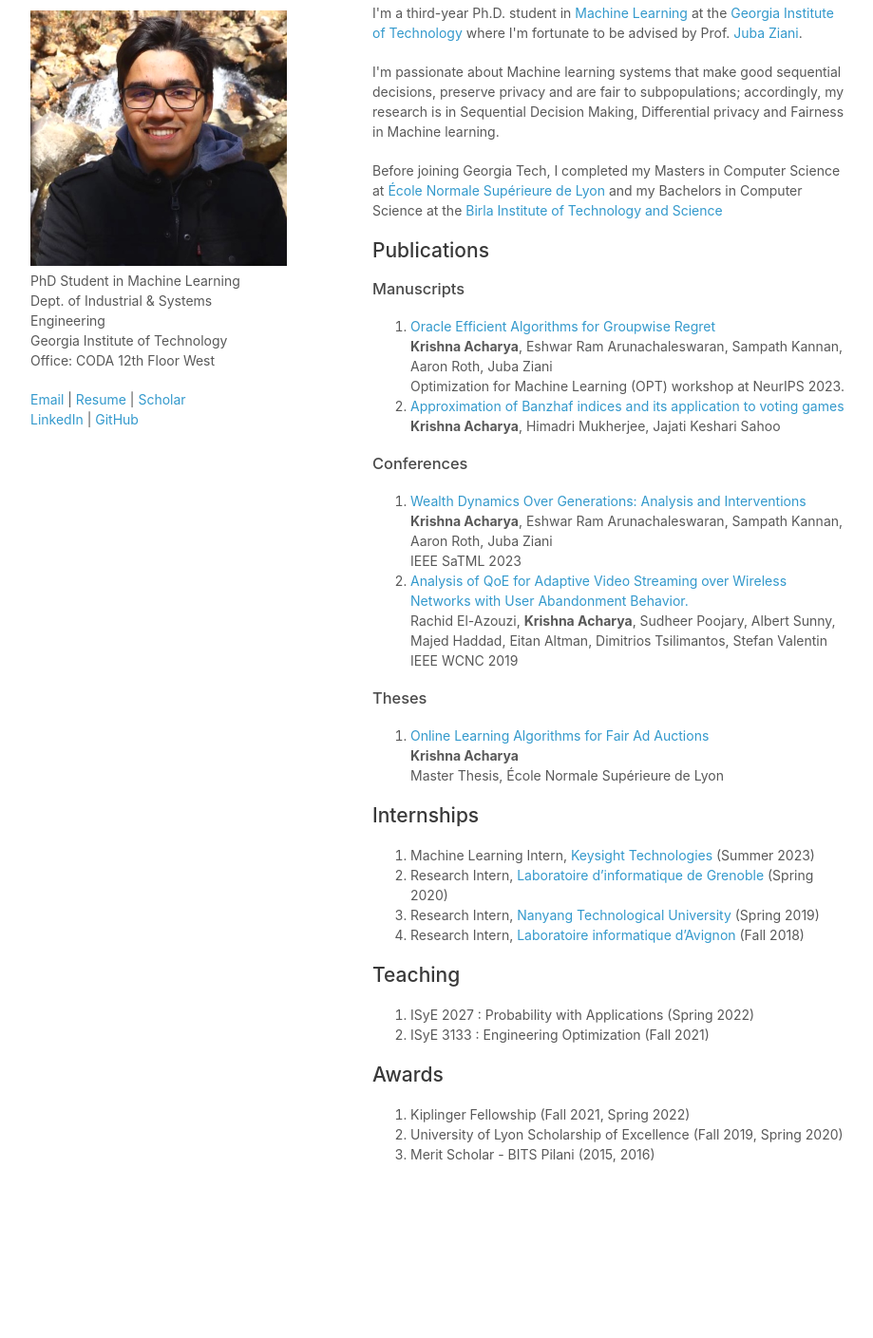
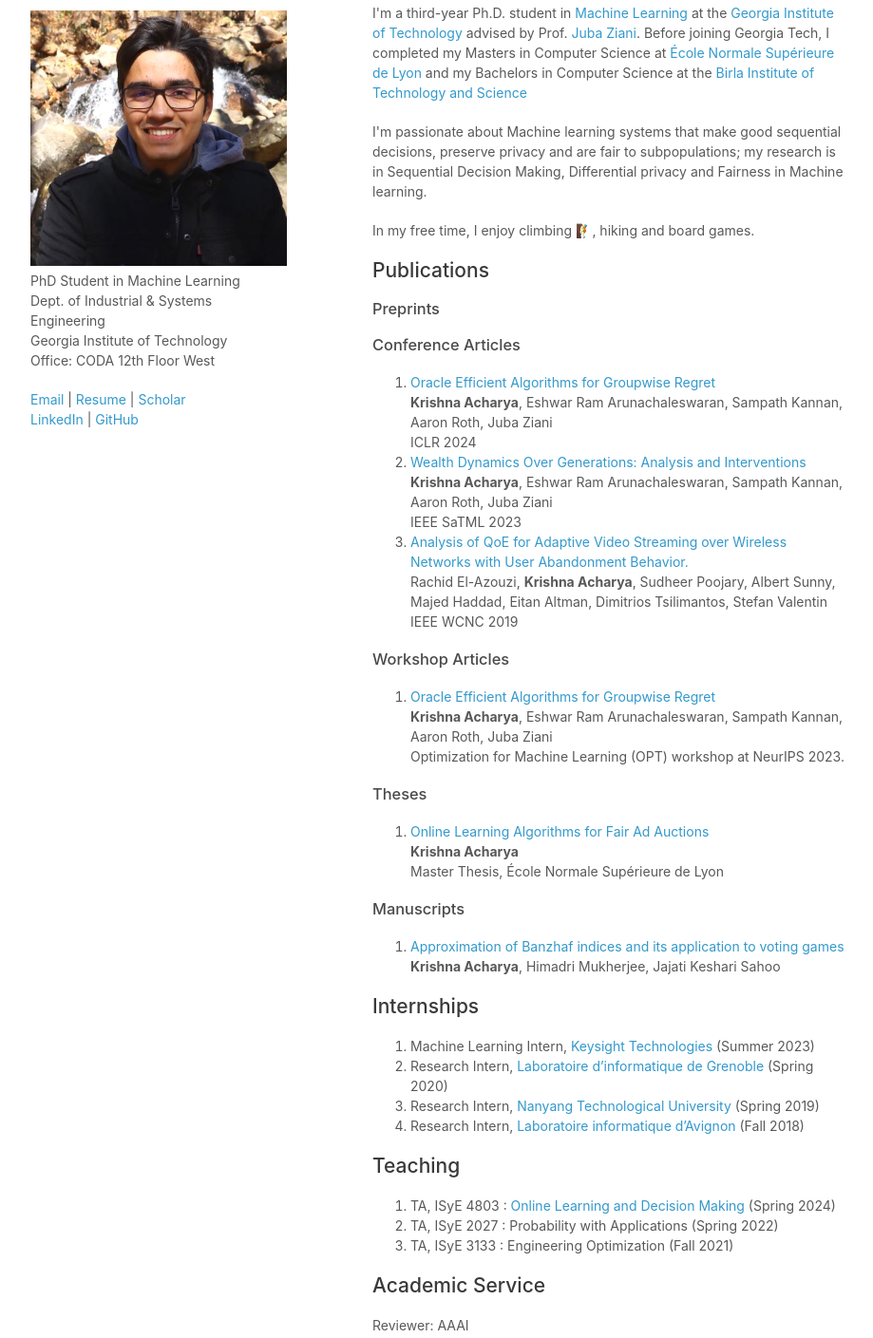
Before and after one commit to krishnacharya/krishnacharya.github.io, a plain HTML site: page index.html in a window 1280 px wide. Shown: the part 98-1507 px from the top of the page at 95% size, without its empty margins (178-1097 px from the left). Before the commit the page ends 1394 px from the top, so only its background shows below. Drawn offline with Linux system fonts and the light colour scheme.

Commit message:
update Jan 17

```diff
--- a/index.html
+++ b/index.html
@@ -20,17 +20,19 @@
       <section>
         <h2>About Me</h2>
         <p>I'm a third-year Ph.D. student in <a href="https://ml.gatech.edu"> Machine Learning </a> at the <a href="https://www.gatech.edu">
-          Georgia Institute of Technology</a> where I'm fortunate to be advised by Prof. <a href="http://www.juba-ziani.com">Juba Ziani</a>. </p>
-
+          Georgia Institute of Technology</a> advised by Prof. <a href="http://www.juba-ziani.com">Juba Ziani</a>. Before joining Georgia Tech, I completed my Masters in Computer Science at <a href="http://www.ens-lyon.fr"> École Normale Supérieure de Lyon </a>
+          and my Bachelors in Computer Science at the <a href="https://www.bits-pilani.ac.in/goa/"> Birla Institute of Technology and Science</a> </p>
 
         <p>
-          I'm passionate about Machine learning systems that make good sequential decisions, preserve privacy and are fair to subpopulations; accordingly, my research is in
+          I'm passionate about Machine learning systems that make good sequential decisions, preserve privacy and are fair to subpopulations; my research is in
           Sequential Decision Making, Differential privacy and Fairness in Machine learning.
         </p>
 
-        <p>Before joining Georgia Tech, I completed my Masters in Computer Science at <a href="http://www.ens-lyon.fr"> École Normale Supérieure de Lyon </a>
-          and my Bachelors in Computer Science at the <a href="https://www.bits-pilani.ac.in/goa/"> Birla Institute of Technology and Science</a> </p>
+        <p> </p>
 
+        <p>
+            In my free time, I enjoy climbing 🧗, hiking and board games.
+        </p>
      <!--    <hr style="margin:12px;">
         <h3 style="margin-bottom:10px;">Recent News</h3>
         <ul style="margin-bottom:10px;">
@@ -40,24 +42,16 @@
         <hr>
  -->
         <h2>Publications</h2>
-        <!-- <h3>Preprints</h3> -->
-        <!-- <ol>
-            <li><b>Krishna Acharya</b>, Eshwar Ram Arunachaleswaran, Sampath Kannan, Aaron Roth, Juba Ziani <a href="https://arxiv.org/abs/2209.07375"> Wealth Dynamics Over Generations: Analysis and Interventions</a> 2022
-            </li>
-        </ol> -->
-        <h3>Manuscripts</h3>
+        <h3>Preprints</h3>
         <ol>
-          <li><a href="https://arxiv.org/abs/2310.04652">Oracle Efficient Algorithms for Groupwise Regret</a> <br>
+            <!-- <li></li> -->
+        </ol>
+        <h3>Conference Articles</h3>
+        <ol>
+          <li><a href="https://openreview.net/pdf?id=HrRKc9ei7h"> Oracle Efficient Algorithms for Groupwise Regret</a> <br>
             <b>Krishna Acharya</b>, Eshwar Ram Arunachaleswaran, Sampath Kannan, Aaron Roth, Juba Ziani <br>
-            Optimization for Machine Learning (OPT) workshop at NeurIPS 2023.
+            ICLR 2024
           </li>
-
-            <li><a href="https://arxiv.org/pdf/1801.08029">Approximation of Banzhaf indices and its application to voting games </a> <br>
-              <b>Krishna Acharya</b>, Himadri Mukherjee, Jajati Keshari Sahoo <br>
-              </li>
-        </ol>
-        <h3>Conferences</h3>
-        <ol>
             <li><a href="https://arxiv.org/abs/2209.07375"> Wealth Dynamics Over Generations: Analysis and Interventions</a> <br>
               <b>Krishna Acharya</b>, Eshwar Ram Arunachaleswaran, Sampath Kannan, Aaron Roth, Juba Ziani <br>
               IEEE SaTML 2023
@@ -66,11 +60,26 @@
             <li><a href="https://dl.acm.org/doi/10.1109/WCNC.2019.8885491">Analysis of QoE for Adaptive Video Streaming over Wireless Networks with User Abandonment Behavior.</a> <br>
              Rachid El-Azouzi, <b>Krishna Acharya</b>, Sudheer Poojary, Albert Sunny, Majed Haddad, Eitan Altman, Dimitrios Tsilimantos, Stefan Valentin  <br> IEEE WCNC 2019 </li>
         </ol>
+        <h3>Workshop Articles</h3>
+        <ol>
+          <li><a href="https://opt-ml.org/papers/2023/paper69.pdf">Oracle Efficient Algorithms for Groupwise Regret</a> <br>
+            <b>Krishna Acharya</b>, Eshwar Ram Arunachaleswaran, Sampath Kannan, Aaron Roth, Juba Ziani <br>
+            Optimization for Machine Learning (OPT) workshop at NeurIPS 2023.
+          </li>
+
+
+        </ol>
         <h3>Theses</h3>
         <ol>
             <li> <a href="M2thesis.pdf"> Online Learning Algorithms for Fair Ad Auctions </a> <br>
               <b>Krishna Acharya</b> <br>
               Master Thesis, École Normale Supérieure de Lyon</li>
+        </ol>
+        <h3>Manuscripts</h3>
+        <ol>
+          <li><a href="https://arxiv.org/pdf/1801.08029">Approximation of Banzhaf indices and its application to voting games </a> <br>
+            <b>Krishna Acharya</b>, Himadri Mukherjee, Jajati Keshari Sahoo <br>
+            </li>
         </ol>
 
 
@@ -83,22 +92,19 @@
           <li>Research Intern, <a href="https://lia.univ-avignon.fr"> Laboratoire informatique d’Avignon </a>  (Fall 2018)</li>
         </ol>
 
-        <!-- <h2>Advising</h2>
-        <ol>
-            <li> John C. Hill&mdash;Georgia Tech undergrad</li>
-            <li> <a href="https://www.linkedin.com/in/pratik-deolasi-71a679194/">Pratik Deolasi</a>&mdash;Georgia Tech undergrad &rarr; MathWorks</li>
-            <li> <a href="https://www.linkedin.com/in/rmahuja/">Rishit Mohan Ahuja</a>&mdash;Georgia Tech undergrad</li>
-        </ol>
- -->
         <h2>Teaching</h2>
         <ol>
-          <li>ISyE 2027 : Probability with Applications (Spring 2022)</li>
+          <li>TA, ISyE 4803 : <a href="https://vmuthukumar.ece.gatech.edu/teaching-advising/isye-4803-online-learning-and-decision-making-spring-2024/">Online Learning and Decision Making</a> (Spring 2024)</li>
+          <li>TA, ISyE 2027 : Probability with Applications (Spring 2022)</li>
           <!-- <li><a href="http://caisplusplus.usc.edu/">USC Center for AI in Society</a>: Introduction to Machine Learning (2020)</li> -->
-          <li>ISyE 3133 : Engineering Optimization (Fall 2021)</li>
+          <li>TA, ISyE 3133 : Engineering Optimization (Fall 2021)</li>
         </ol>
 
+        <h2>Academic Service</h2>
+        <p>Reviewer: AAAI</p>
         <h2>Awards</h2>
         <ol>
+
           <li>Kiplinger Fellowship (Fall 2021, Spring 2022)</li>
           <li>University of Lyon Scholarship of Excellence (Fall 2019, Spring 2020)</li>
           <li>Merit Scholar - BITS Pilani (2015, 2016)</li>
```
Also changed, not shown: 1 other file.
